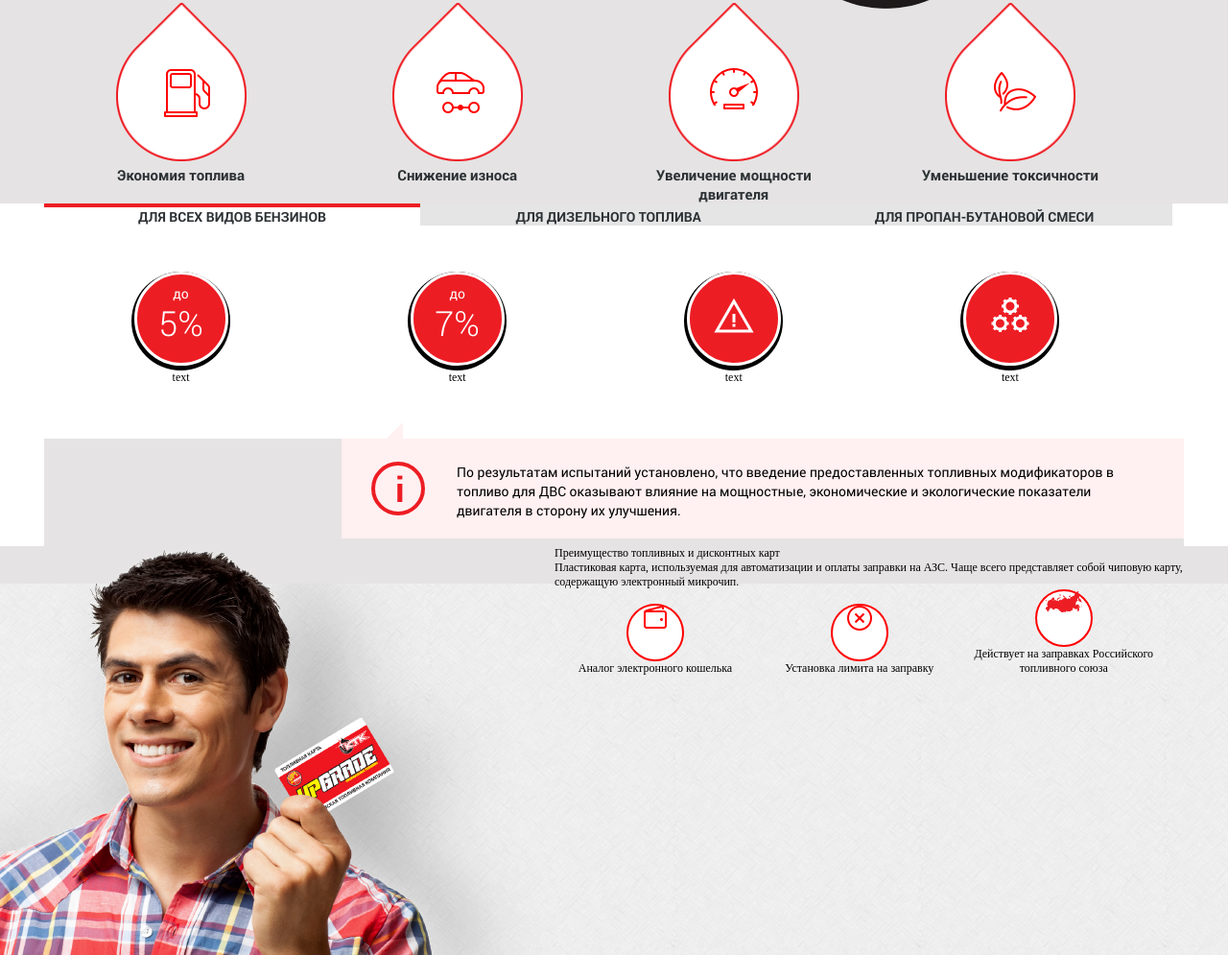
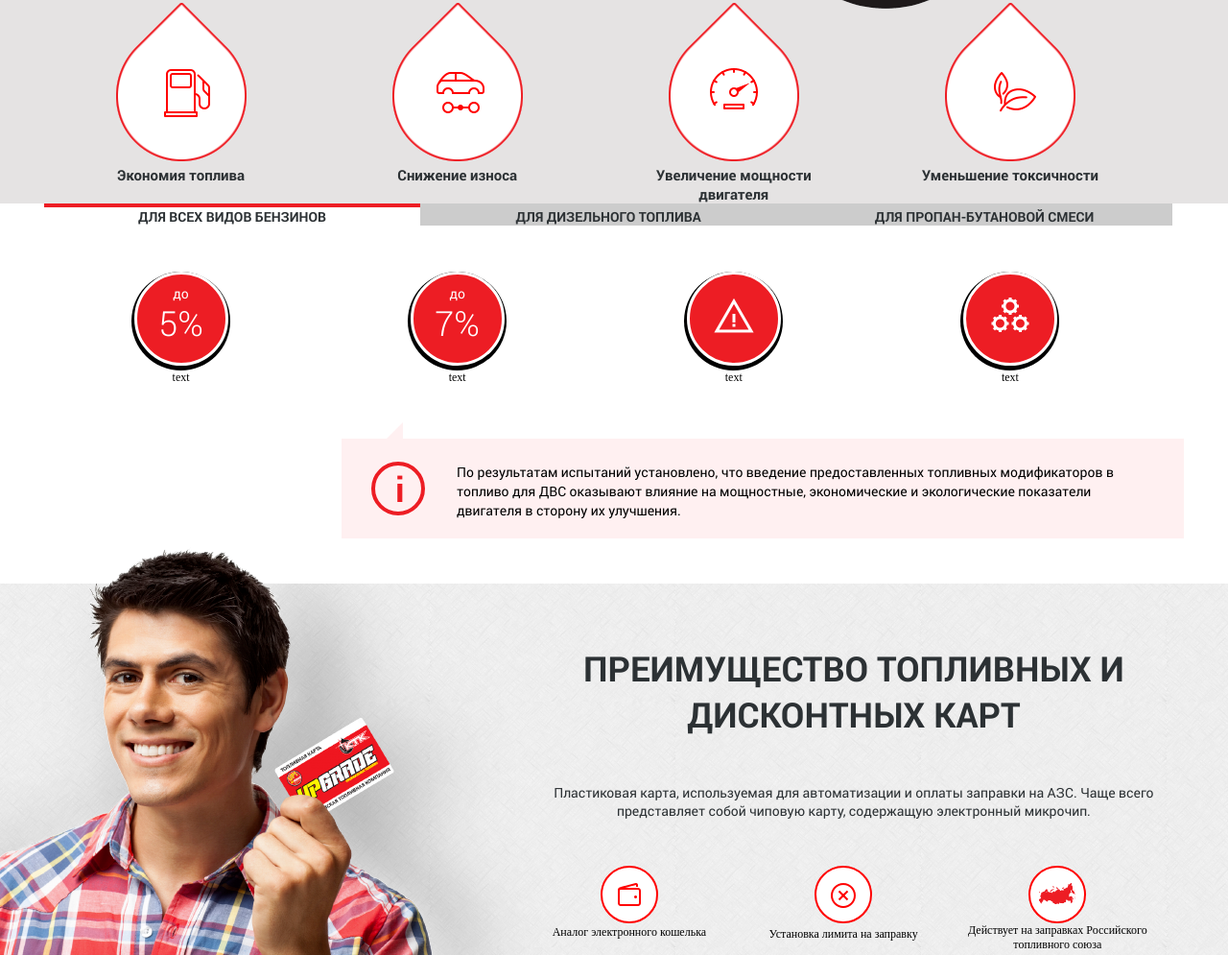
Before and after one commit to Eugene-im/glianec, a plain HTML site: page index.html in a window 1280 px wide. Shown: the part 852-1847 px from the top of the page at 96% size. Drawn offline with nearby package versions, Linux system fonts and the light colour scheme.

Commit message:
advantage_card ok

```diff
--- a/index.html
+++ b/index.html
@@ -130,11 +130,13 @@
 			    		</div>
 			    		<div class="menu_tabs-1_item_text">text</div>
 			    	</div>
+			    	<div class="menu_tabs-1_attention_line clear">
 				    	<div class="menu_tabs-1_attention clear">
 				    		<div class="menu_tabs-1_attention_triangle"></div>
 					    	<div class="menu_tabs-1_attention_block">
 					    		<div class="menu_tabs-1_attention_left"><span>i</span></div>
 					    		<div class="menu_tabs-1_attention_right">По результатам испытаний установлено, что введение предоставленных топливных модификаторов в топливо для ДВС оказывают влияние на мощностные, экономические и экологические показатели двигателя в сторону их улучшения.</div>
+					    	</div>
 				    	</div>
 			    	</div>
 				</div>
--- a/scss/style.scss
+++ b/scss/style.scss
@@ -278,17 +278,14 @@ main{
 	#tabs {
 		background-color: #e5e3e3;
 	}
-		ul
-			// #text{ display:none}
-			// }
-			li{
+		ul{
+		background-color: #e5e3e3;
+			} li{
 			width:33%;
-			// display:$inl;
-			// font-size:0px;
 			float:left;
 			text-align:center;
-			background-color: rgba(0,0,0,.1);
 			border-top: 4px solid transparent;
+			background-color: rgba(0,0,0,.2);
 			margin:0;
 				a{
 					padding:0 20%;
@@ -315,6 +312,8 @@ main{
 		width:24%;
 		// margin:48px 0 56px;
 		margin:(48/1192)*100% 0 (56/1192)*100%;
+		background-color: #ffffff;
+
 	}
 
 	.menu_tabs-1_item_circle1{
@@ -358,6 +357,9 @@ main{
 	.menu_tabs-1_item_text{
 		width:100%;
 	}
+	.menu_tabs-1_attention_line{
+		width:100%;
+		background-color: #fff;
 	.menu_tabs-1_attention{
 		position:relative;
 		width: 878px;
@@ -406,20 +408,40 @@ main{
 			}
 		}
 	}
+	}
 	.advantages_card_back{
 		width:100%;
 		background: url(../img/main_back_2.png) center center no-repeat;
+		background-color: #ffffff;
 		height:452px;
 	}
 	.advantages_card{
-		max-width:656px;
-		width:100%;
+		width:(654/1129)*100%;
 		float:right;
+		.advantages_card_title,.advantages_card_text{
+			width:100%;
+			text-align:center;
+		}
+		.advantages_card_title{
+			padding-top:103px;
+			color: #2c3134;
+			font-family: RobotoBold;
+			text-transform: uppercase;
+			font-size: 36px;
+		}
+		.advantages_card_text{
+			padding-top:48px;
+			padding-bottom:48px;
+			color: #2c3134;
+			font-family: RobotoRegular;
+			font-size: 14px;
+		}
 	}
 	.advantages_card_items_item{
 		display:$inl;
 		width:32%;
 		text-align:center;
+		vertical-align:top;
 		.advantages_card_items_circle{
 			display:$inl;
 			width: 56px;
@@ -428,6 +450,9 @@ main{
 			border-radius:50%;
 			text-align:center;
 			background-color: #ffffff;
+			img{
+				padding:16px 0;
+			}
 		}
 	}
 	.news_title{
```
Also changed, not shown: css/style.css, 1 other file. Lines whose indentation alone changed are shown as unchanged.
